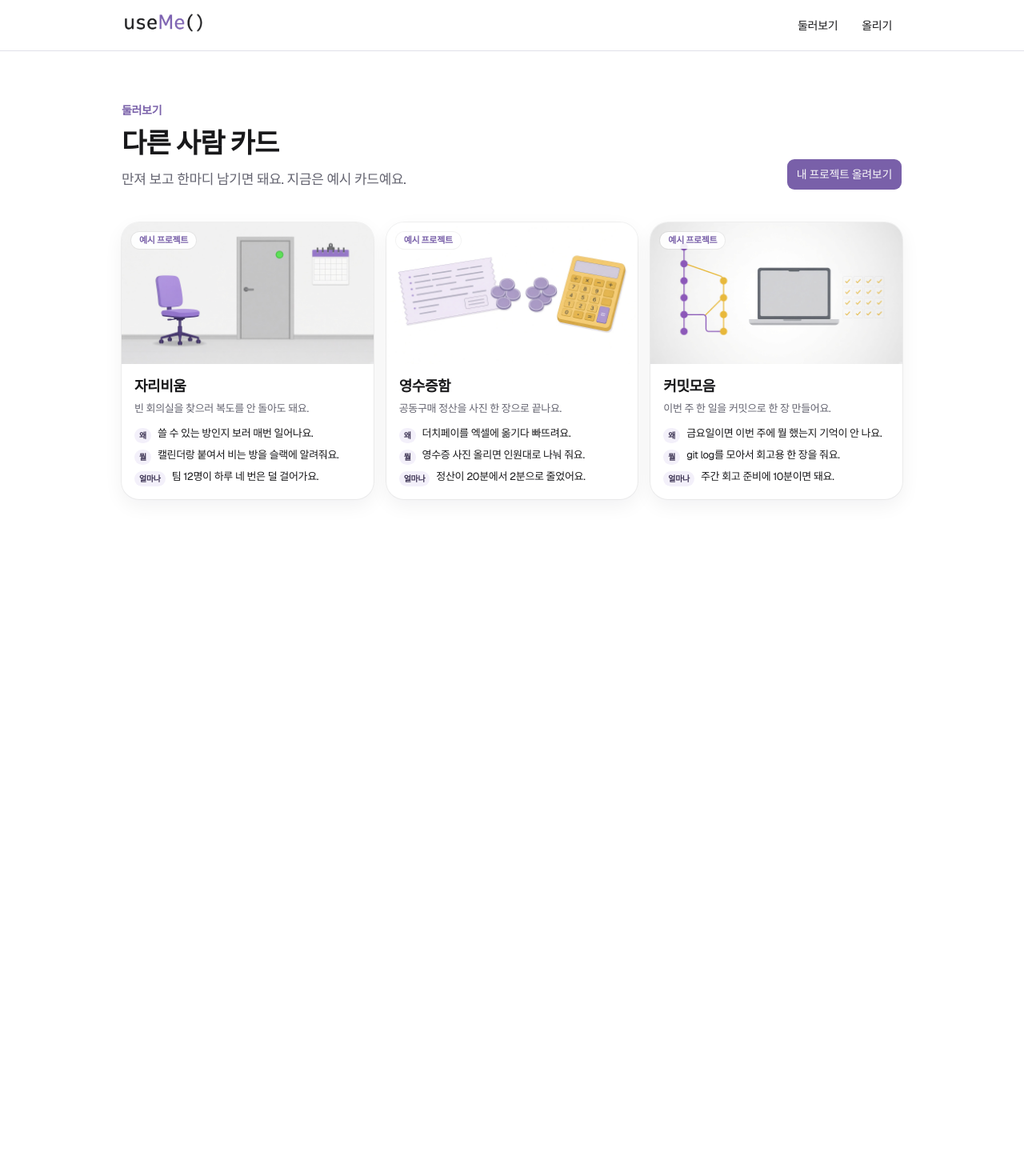
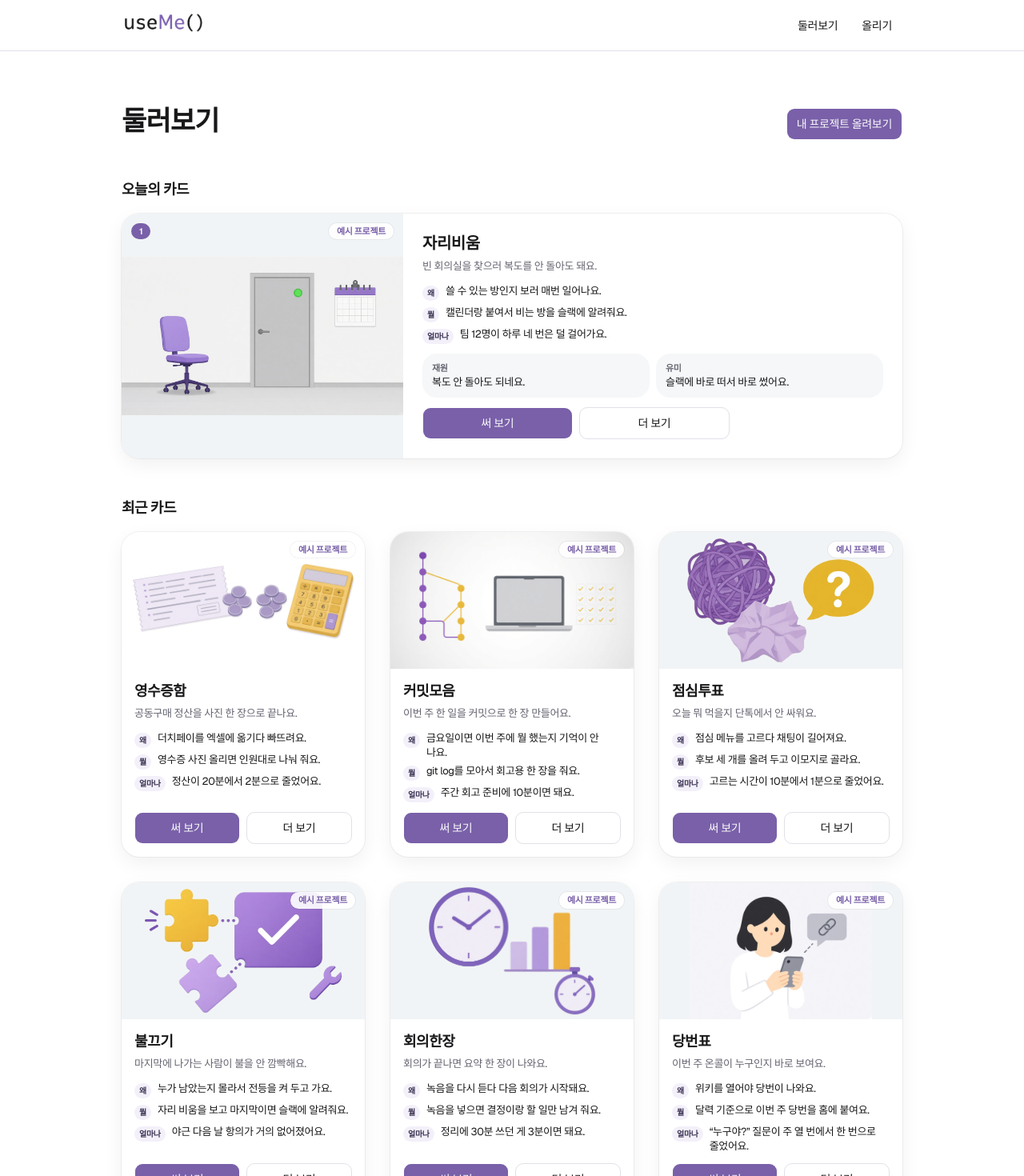
Before and after one commit to Kbomi16/useme, a Next.js app in the folder apps/web/: page /discover in a window 1280 px wide. Shown: the top 1470 px of the page at 80% size. Before the commit the page ends 800 px from the top, so only its background shows below. Built offline with nearby package versions, Linux system fonts and the light colour scheme; a web font is replaced by a local one.

Commit message:
✨ feat: 둘러보기 홈을 오늘의 카드와 선반으로 구성 - 샘플 7장과 가짜 프로젝트 상세 연결 - 카드 안에 써 보기·더 보기 배치 - 랜딩 샘플은 3장으로 유지

```diff
--- a/apps/web/app/_components/AppealCard.tsx
+++ b/apps/web/app/_components/AppealCard.tsx
@@ -1,4 +1,5 @@
 import Image from "next/image"
+import type { ReactNode } from "react"
 
 import { cn } from "@workspace/ui/lib/utils"
 
@@ -7,6 +8,8 @@ import type { SampleProject } from "./sampleProjects"
 type AppealCardProps = {
   project: SampleProject
   className?: string
+  rank?: number
+  children?: ReactNode
 }
 
 const slots = [
@@ -15,13 +18,48 @@ const slots = [
   { key: "metric", hint: "얼마나" },
 ] as const
 
-export default function AppealCard({ project, className }: AppealCardProps) {
+export function AppealCardBadges({ rank }: { rank?: number }) {
+  return (
+    <>
+      {rank != null ? (
+        <span className="absolute top-3 left-3 z-10 rounded-full bg-primary px-2.5 py-0.5 text-[11px] font-semibold text-primary-foreground">
+          {rank}
+        </span>
+      ) : null}
+      <span className="absolute top-3 right-3 z-10 rounded-full bg-background/90 px-2.5 py-0.5 text-[11px] font-semibold text-primary ring-1 ring-black/5">
+        예시 프로젝트
+      </span>
+    </>
+  )
+}
+
+export function AppealCardSlots({ project }: { project: SampleProject }) {
   const values = {
     problem: project.problem,
     action: project.action,
     metric: project.metric,
   }
 
+  return (
+    <ul className="flex flex-col gap-1.5">
+      {slots.map((slot) => (
+        <li key={slot.key} className="flex items-start gap-2">
+          <span className="mt-0.5 inline-flex shrink-0 rounded-full bg-secondary px-1.5 py-0.5 text-[10px] font-semibold text-secondary-foreground">
+            {slot.hint}
+          </span>
+          <p className="text-[13px]/snug break-keep">{values[slot.key]}</p>
+        </li>
+      ))}
+    </ul>
+  )
+}
+
+export default function AppealCard({
+  project,
+  className,
+  rank,
+  children,
+}: AppealCardProps) {
   return (
     <article
       className={cn(
@@ -37,9 +75,7 @@ export default function AppealCard({ project, className }: AppealCardProps) {
           sizes="(min-width: 1024px) 280px, 50vw"
           className="object-contain"
         />
-        <span className="absolute top-3 left-3 z-10 rounded-full bg-background/90 px-2.5 py-0.5 text-[11px] font-semibold text-primary ring-1 ring-black/5">
-          예시 프로젝트
-        </span>
+        <AppealCardBadges rank={rank} />
       </div>
       <div className="flex flex-1 flex-col gap-3 p-4">
         <div className="flex flex-col gap-1">
@@ -50,16 +86,10 @@ export default function AppealCard({ project, className }: AppealCardProps) {
             {project.tagline}
           </p>
         </div>
-        <ul className="flex flex-col gap-1.5">
-          {slots.map((slot) => (
-            <li key={slot.key} className="flex items-start gap-2">
-              <span className="mt-0.5 inline-flex shrink-0 rounded-full bg-secondary px-1.5 py-0.5 text-[10px] font-semibold text-secondary-foreground">
-                {slot.hint}
-              </span>
-              <p className="text-[13px]/snug break-keep">{values[slot.key]}</p>
-            </li>
-          ))}
-        </ul>
+        <AppealCardSlots project={project} />
+        {children ? (
+          <div className="mt-auto flex flex-col gap-3">{children}</div>
+        ) : null}
       </div>
     </article>
   )
--- a/apps/web/app/_components/LandingSamples.tsx
+++ b/apps/web/app/_components/LandingSamples.tsx
@@ -1,6 +1,6 @@
 import AppealCard from "./AppealCard"
 import StaggerReveal from "./StaggerReveal"
-import { sampleProjects } from "./sampleProjects"
+import { landingProjects } from "./sampleProjects"
 
 export default function LandingSamples() {
   return (
@@ -18,7 +18,7 @@ export default function LandingSamples() {
           </p>
         </div>
         <div className="grid w-full gap-4 sm:grid-cols-2 lg:grid-cols-3">
-          {sampleProjects.map((project) => (
+          {landingProjects.map((project) => (
             <div key={project.name} data-stagger>
               <AppealCard project={project} />
             </div>
--- a/apps/web/app/_components/sampleProjects.ts
+++ b/apps/web/app/_components/sampleProjects.ts
@@ -1,35 +1,124 @@
+export type SampleComment = {
+  name: string
+  line: string
+}
+
 export type SampleProject = {
+  slug: string
   name: string
   tagline: string
   problem: string
   action: string
   metric: string
   imageSrc: string
+  likes: number
+  comments: SampleComment[]
 }
 
 export const sampleProjects: SampleProject[] = [
   {
+    slug: "seat",
     name: "자리비움",
     tagline: "빈 회의실을 찾으러 복도를 안 돌아도 돼요.",
     problem: "쓸 수 있는 방인지 보러 매번 일어나요.",
     action: "캘린더랑 붙여서 비는 방을 슬랙에 알려줘요.",
     metric: "팀 12명이 하루 네 번은 덜 걸어가요.",
     imageSrc: "/illustrations/og-room.png",
+    likes: 24,
+    comments: [
+      { name: "재원", line: "복도 안 돌아도 되네요." },
+      { name: "유미", line: "슬랙에 바로 떠서 바로 썼어요." },
+    ],
   },
   {
+    slug: "receipt",
     name: "영수증함",
     tagline: "공동구매 정산을 사진 한 장으로 끝나요.",
     problem: "더치페이를 엑셀에 옮기다 빠뜨려요.",
     action: "영수증 사진 올리면 인원대로 나눠 줘요.",
     metric: "정산이 20분에서 2분으로 줄었어요.",
     imageSrc: "/illustrations/og-bill.png",
+    likes: 18,
+    comments: [
+      { name: "민지", line: "정산 엑셀 안 열어도 되네요." },
+      { name: "태호", line: "인원만 고르면 끝나요." },
+    ],
   },
   {
+    slug: "commits",
     name: "커밋모음",
     tagline: "이번 주 한 일을 커밋으로 한 장 만들어요.",
     problem: "금요일이면 이번 주에 뭘 했는지 기억이 안 나요.",
     action: "git log를 모아서 회고용 한 장을 줘요.",
     metric: "주간 회고 준비에 10분이면 돼요.",
     imageSrc: "/illustrations/og-git.png",
+    likes: 15,
+    comments: [
+      { name: "하은", line: "금요일에 이거 열고 붙여요." },
+      { name: "준서", line: "회고 빈칸이 안 생겨요." },
+    ],
+  },
+  {
+    slug: "lunch",
+    name: "점심투표",
+    tagline: "오늘 뭐 먹을지 단톡에서 안 싸워요.",
+    problem: "점심 메뉴를 고르다 채팅이 길어져요.",
+    action: "후보 세 개를 올려 두고 이모지로 골라요.",
+    metric: "고르는 시간이 10분에서 1분으로 줄었어요.",
+    imageSrc: "/illustrations/slot-why-cut.png",
+    likes: 31,
+    comments: [
+      { name: "소연", line: "단톡이 조용해졌어요." },
+      { name: "현우", line: "세 개만 올려도 충분해요." },
+    ],
+  },
+  {
+    slug: "lights",
+    name: "불끄기",
+    tagline: "마지막에 나가는 사람이 불을 안 깜빡해요.",
+    problem: "누가 남았는지 몰라서 전등을 켜 두고 가요.",
+    action: "자리 비움을 보고 마지막이면 슬랙에 알려줘요.",
+    metric: "야근 다음 날 항의가 거의 없어졌어요.",
+    imageSrc: "/illustrations/slot-what-cut.png",
+    likes: 11,
+    comments: [
+      { name: "다은", line: "꺼졌는지 확인하러 안 돌아가요." },
+      { name: "시훈", line: "마지막이면 알림이 와요." },
+    ],
+  },
+  {
+    slug: "meeting",
+    name: "회의한장",
+    tagline: "회의가 끝나면 요약 한 장이 나와요.",
+    problem: "녹음을 다시 듣다 다음 회의가 시작돼요.",
+    action: "녹음을 넣으면 결정이랑 할 일만 남겨 줘요.",
+    metric: "정리에 30분 쓰던 게 3분이면 돼요.",
+    imageSrc: "/illustrations/slot-metric-cut.png",
+    likes: 22,
+    comments: [
+      { name: "지혜", line: "할 일만 남아서 바로 나눠요." },
+      { name: "도윤", line: "녹음 다시 안 들어요." },
+    ],
+  },
+  {
+    slug: "oncall",
+    name: "당번표",
+    tagline: "이번 주 온콜이 누구인지 바로 보여요.",
+    problem: "위키를 열어야 당번이 나와요.",
+    action: "달력 기준으로 이번 주 당번을 홈에 붙여요.",
+    metric: "“누구야?” 질문이 주 열 번에서 한 번으로 줄었어요.",
+    imageSrc: "/illustrations/link-chat.png",
+    likes: 9,
+    comments: [
+      { name: "나래", line: "위키 안 찾아도 돼요." },
+      { name: "성민", line: "이번 주 당번이 한눈에 보여요." },
+    ],
   },
 ]
+
+export const landingProjects = sampleProjects.slice(0, 3)
+export const featuredProject = sampleProjects[0]!
+export const shelfProjects = sampleProjects.slice(1)
+
+export const getSampleProject = (slug: string) =>
+  sampleProjects.find((project) => project.slug === slug)
--- /dev/null
+++ b/apps/web/app/discover/_components/DiscoverCommentList.tsx
@@ -0,0 +1,29 @@
+import { cn } from "@workspace/ui/lib/utils"
+
+import type { SampleComment } from "../../_components/sampleProjects"
+
+type DiscoverCommentListProps = {
+  comments: SampleComment[]
+  className?: string
+}
+
+export default function DiscoverCommentList({
+  comments,
+  className,
+}: DiscoverCommentListProps) {
+  return (
+    <ul className={cn("flex flex-col gap-2", className)}>
+      {comments.map((comment) => (
+        <li
+          key={`${comment.name}-${comment.line}`}
+          className="rounded-2xl bg-muted/70 px-3 py-2.5"
+        >
+          <p className="text-[11px] font-semibold text-muted-foreground">
+            {comment.name}
+          </p>
+          <p className="text-[13px]/snug break-keep">{comment.line}</p>
+        </li>
+      ))}
+    </ul>
+  )
+}
--- /dev/null
+++ b/apps/web/app/discover/_components/DiscoverFeaturedCard.tsx
@@ -0,0 +1,47 @@
+import Image from "next/image"
+import type { ReactNode } from "react"
+
+import {
+  AppealCardBadges,
+  AppealCardSlots,
+} from "../../_components/AppealCard"
+import type { SampleProject } from "../../_components/sampleProjects"
+
+type DiscoverFeaturedCardProps = {
+  project: SampleProject
+  children?: ReactNode
+}
+
+export default function DiscoverFeaturedCard({
+  project,
+  children,
+}: DiscoverFeaturedCardProps) {
+  return (
+    <article className="flex flex-col overflow-hidden rounded-3xl bg-card shadow-[0_8px_24px_rgb(15_23_42/0.06)] ring-1 ring-black/5 md:flex-row md:items-stretch dark:shadow-none dark:ring-white/10">
+      <div className="relative aspect-video shrink-0 bg-muted md:aspect-auto md:w-[min(42%,22rem)]">
+        <Image
+          src={project.imageSrc}
+          alt=""
+          fill
+          sizes="(min-width: 768px) 352px, 100vw"
+          className="object-contain"
+        />
+        <AppealCardBadges rank={1} />
+      </div>
+      <div className="flex min-w-0 flex-1 flex-col gap-3 p-4 md:p-6">
+        <div className="flex flex-col gap-1">
+          <h3 className="text-xl/snug font-bold tracking-tight break-keep">
+            {project.name}
+          </h3>
+          <p className="text-[13px]/relaxed break-keep text-muted-foreground">
+            {project.tagline}
+          </p>
+        </div>
+        <AppealCardSlots project={project} />
+        {children ? (
+          <div className="mt-auto flex flex-col gap-3">{children}</div>
+        ) : null}
+      </div>
+    </article>
+  )
+}
--- /dev/null
+++ b/apps/web/app/discover/_components/DiscoverProjectActions.tsx
@@ -0,0 +1,28 @@
+import Link from "next/link"
+
+import { buttonVariants } from "@workspace/ui/components/button"
+import { cn } from "@workspace/ui/lib/utils"
+
+import DiscoverTryButton from "./DiscoverTryButton"
+
+type DiscoverProjectActionsProps = {
+  slug: string
+  className?: string
+}
+
+export default function DiscoverProjectActions({
+  slug,
+  className,
+}: DiscoverProjectActionsProps) {
+  return (
+    <div className={cn("grid grid-cols-2 gap-2", className)}>
+      <DiscoverTryButton className="w-full" />
+      <Link
+        href={`/project/${slug}`}
+        className={cn(buttonVariants({ variant: "outline" }), "w-full")}
+      >
+        더 보기
+      </Link>
+    </div>
+  )
+}
--- /dev/null
+++ b/apps/web/app/discover/_components/DiscoverTryButton.tsx
@@ -0,0 +1,20 @@
+"use client"
+
+import { Button } from "@workspace/ui/components/button"
+import { toast } from "@workspace/ui/components/sonner"
+
+type DiscoverTryButtonProps = {
+  className?: string
+}
+
+export default function DiscoverTryButton({ className }: DiscoverTryButtonProps) {
+  const handleTry = () => {
+    toast.info("로그인은 다음에 붙일게요.")
+  }
+
+  return (
+    <Button type="button" className={className} onClick={handleTry}>
+      써 보기
+    </Button>
+  )
+}
--- a/apps/web/app/discover/page.tsx
+++ b/apps/web/app/discover/page.tsx
@@ -3,30 +3,62 @@ import Link from "next/link"
 import { buttonVariants } from "@workspace/ui/components/button"
 
 import AppealCard from "../_components/AppealCard"
-import { sampleProjects } from "../_components/sampleProjects"
+import {
+  featuredProject,
+  shelfProjects,
+} from "../_components/sampleProjects"
+import DiscoverCommentList from "./_components/DiscoverCommentList"
+import DiscoverFeaturedCard from "./_components/DiscoverFeaturedCard"
+import DiscoverProjectActions from "./_components/DiscoverProjectActions"
 
 export default function DiscoverPage() {
   return (
-    <main className="mx-auto flex w-full max-w-5xl flex-1 flex-col gap-10 px-4 py-12 md:px-6 md:py-16">
+    <main className="mx-auto flex w-full max-w-5xl flex-1 flex-col gap-12 px-4 py-12 md:px-6 md:py-16">
       <div className="flex flex-col gap-4 sm:flex-row sm:items-end sm:justify-between">
-        <div className="flex max-w-xl flex-col gap-2">
-          <p className="text-sm font-semibold text-primary">둘러보기</p>
-          <h1 className="text-[28px]/snug font-bold tracking-tight break-keep sm:text-[34px]/snug">
-            다른 사람 카드
-          </h1>
-          <p className="text-[17px]/relaxed break-keep text-muted-foreground">
-            만져 보고 한마디 남기면 돼요. 지금은 예시 카드예요.
-          </p>
-        </div>
+        <h1 className="text-[28px]/snug font-bold tracking-tight break-keep sm:text-[34px]/snug">
+          둘러보기
+        </h1>
         <Link href="/upload" className={buttonVariants()}>
           내 프로젝트 올려보기
         </Link>
       </div>
-      <div className="grid gap-4 sm:grid-cols-2 lg:grid-cols-3">
-        {sampleProjects.map((project) => (
-          <AppealCard key={project.name} project={project} />
-        ))}
-      </div>
+
+      <section className="flex flex-col gap-4" aria-labelledby="today-cards">
+        <h2
+          id="today-cards"
+          className="text-lg font-bold tracking-tight break-keep"
+        >
+          오늘의 카드
+        </h2>
+        <DiscoverFeaturedCard project={featuredProject}>
+          <DiscoverCommentList
+            comments={featuredProject.comments}
+            className="md:grid md:grid-cols-2"
+          />
+          <DiscoverProjectActions
+            slug={featuredProject.slug}
+            className="max-w-sm"
+          />
+        </DiscoverFeaturedCard>
+      </section>
+
+      <section className="flex flex-col gap-4" aria-labelledby="recent-cards">
+        <h2
+          id="recent-cards"
+          className="text-lg font-bold tracking-tight break-keep"
+        >
+          최근 카드
+        </h2>
+        <ul className="grid gap-8 sm:grid-cols-2 lg:grid-cols-3">
+          {shelfProjects.map((project) => (
+            <li key={project.slug}>
+              <AppealCard project={project}>
+                <DiscoverProjectActions slug={project.slug} />
+              </AppealCard>
+            </li>
+          ))}
+        </ul>
+      </section>
     </main>
   )
 }
--- /dev/null
+++ b/apps/web/app/project/[slug]/not-found.tsx
@@ -0,0 +1,16 @@
+import Link from "next/link"
+
+import { buttonVariants } from "@workspace/ui/components/button"
+
+export default function ProjectNotFound() {
+  return (
+    <main className="mx-auto flex w-full max-w-5xl flex-1 flex-col items-start gap-4 px-4 py-12 md:px-6 md:py-16">
+      <h1 className="text-[28px]/snug font-bold tracking-tight break-keep sm:text-[34px]/snug">
+        그 카드는 없어요.
+      </h1>
+      <Link href="/discover" className={buttonVariants()}>
+        둘러보기
+      </Link>
+    </main>
+  )
+}
--- /dev/null
+++ b/apps/web/app/project/[slug]/page.tsx
@@ -0,0 +1,34 @@
+import { notFound } from "next/navigation"
+
+import AppealCard from "../../_components/AppealCard"
+import {
+  getSampleProject,
+  sampleProjects,
+} from "../../_components/sampleProjects"
+import DiscoverCommentList from "../../discover/_components/DiscoverCommentList"
+import DiscoverTryButton from "../../discover/_components/DiscoverTryButton"
+
+type ProjectPageProps = {
+  params: Promise<{ slug: string }>
+}
+
+export const generateStaticParams = () =>
+  sampleProjects.map((project) => ({ slug: project.slug }))
+
+export default async function ProjectPage({ params }: ProjectPageProps) {
+  const { slug } = await params
+  const project = getSampleProject(slug)
+
+  if (!project) notFound()
+
+  return (
+    <main className="mx-auto flex w-full max-w-5xl flex-1 flex-col gap-8 px-4 py-12 md:px-6 md:py-16">
+      <div className="mx-auto w-full max-w-md">
+        <AppealCard project={project}>
+          <DiscoverCommentList comments={project.comments} />
+          <DiscoverTryButton className="w-full" />
+        </AppealCard>
+      </div>
+    </main>
+  )
+}
```
Also changed, not shown: apps/web/app/_components/LandingFeedbackMocks.tsx (+7 -3 lines), 2 other files (tests, documents, lock files or other folders).
